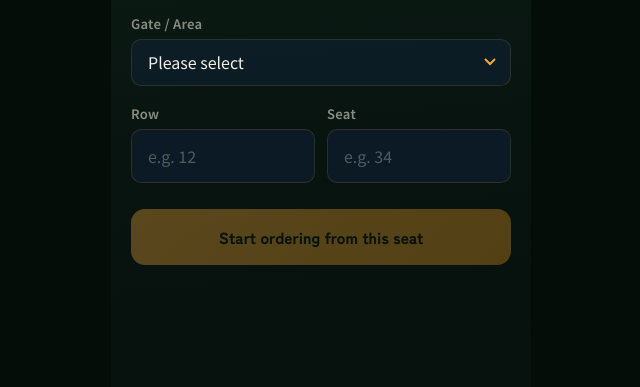
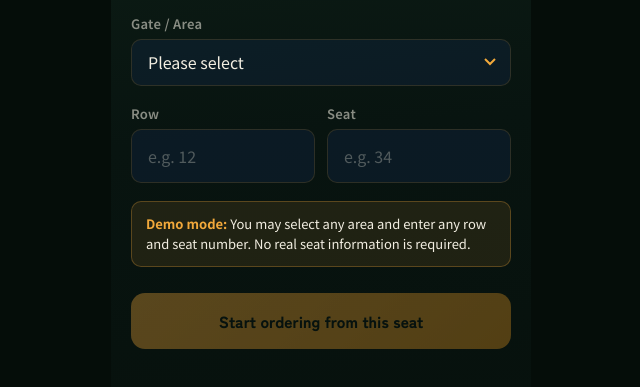
Before and after one commit to nakkun328/nakkun328.github.io, a plain HTML site: page index.html in a window 1280 px wide. Shown: the part 187-574 px from the top of the page, without its empty margins (319-959 px from the left). Drawn offline with Linux system fonts and the light colour scheme; a web font is replaced by a local one.

Commit message:
Add files via upload

```diff
--- a/index.html
+++ b/index.html
@@ -1117,6 +1117,19 @@ h3 {
   margin-bottom: 20px;
 }
 
+/* Demo guidance */
+.demo-note {
+  background: rgba(242, 169, 59, 0.10);
+  border: 1px solid rgba(242, 169, 59, 0.28);
+  border-radius: var(--radius-sm);
+  color: var(--cream);
+  font-size: 13px;
+  line-height: 1.55;
+  margin: 0 0 18px;
+  padding: 12px 14px;
+}
+.demo-note strong { color: var(--amber); }
+
 /* Scrollbar style */
 .phone-shell::-webkit-scrollbar { width: 4px; }
 .phone-shell::-webkit-scrollbar-track { background: transparent; }
@@ -1156,6 +1169,8 @@ h3 {
       </div>
     </div>
 
+    <p class="demo-note"><strong>Demo mode:</strong> You may select any area and enter any row and seat number. No real seat information is required.</p>
+
     <button class="btn-primary" id="btn-start" disabled>Start ordering from this seat</button>
   </div>
 
@@ -1251,6 +1266,8 @@ h3 {
       <h2>Payment</h2>
     </div>
 
+    <p class="demo-note"><strong>Demo payment:</strong> This is a demonstration only. Choose any payment option to continue; no payment will be processed.</p>
+
     <div class="payment-total">
       <div class="label">Amount due</div>
       <div class="amount" id="pay-total"></div>
@@ -1287,6 +1304,8 @@ h3 {
   <!-- ========== SCREEN 6: TRACKING ========== -->
   <div class="screen tracking-screen" id="screen-tracking">
     <h2 class="screen-title text-center">📦 Order status</h2>
+
+    <p class="demo-note"><strong>Demo controls:</strong> Use <em>10× speed</em> to accelerate the order progress, or select <em>Make ready now</em> to complete it immediately.</p>
 
     <div class="countdown-display">
       <div class="countdown-label">Estimated time until all items are ready</div>
```
